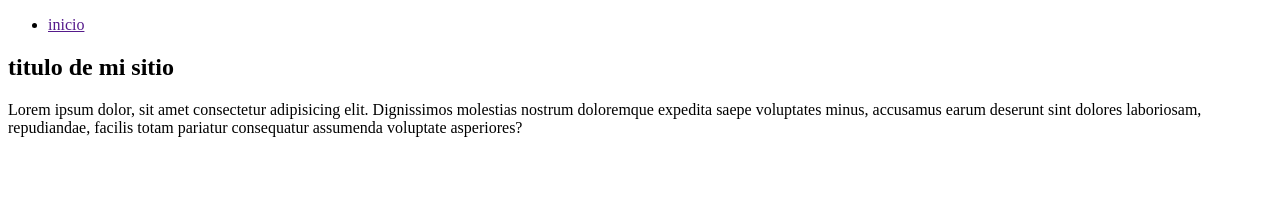
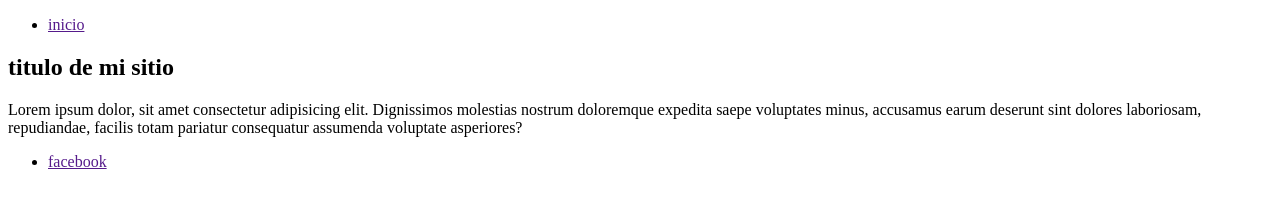
Before and after one commit to cardenasmaximiliano/afterDeGit, a plain HTML site: page index.html in a window 1280 px wide. Drawn offline with Linux system fonts and the light colour scheme.

Commit message:
creacion de footer

```diff
--- a/index.html
+++ b/index.html
@@ -19,5 +19,10 @@
             <p>Lorem ipsum dolor, sit amet consectetur adipisicing elit. Dignissimos molestias nostrum doloremque expedita saepe voluptates minus, accusamus earum deserunt sint dolores laboriosam, repudiandae, facilis totam pariatur consequatur assumenda voluptate asperiores?</p>
         </section>
     </main>
+    <footer>
+        <ul>
+            <li><a href="">facebook</a></li>
+        </ul>
+    </footer>
 </body>
 </html>
```
